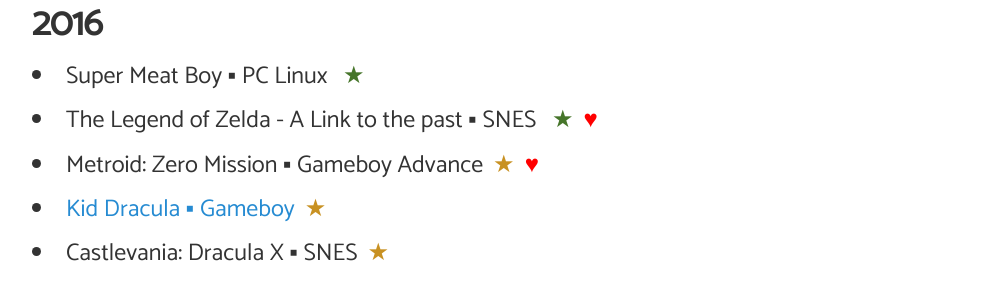
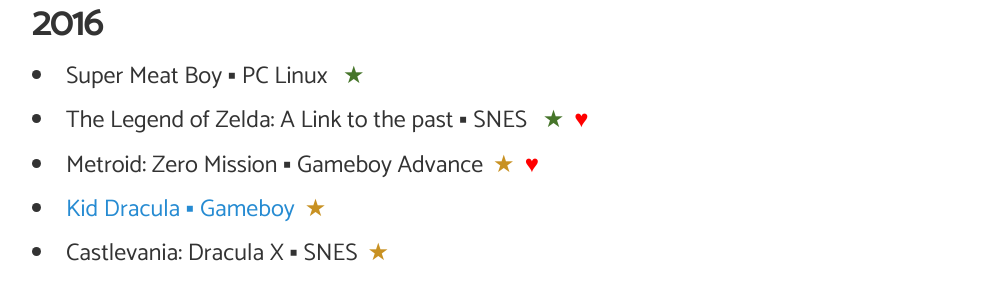
Before and after one commit to angelsimon/angelsimon.github.io, a Jekyll site: the page built from _posts/2016-09-07-jueguitos-que-termine.md, in a window 1280 px wide and 900 px high, scrolled down 336 px. Shown: the part 159-459 px from the top of the window, without its empty margins (32-1028 px from the left). Built offline with Jekyll 4.4.1, drawn with Linux system fonts in a browser that asks for light colours; nearby versions of some CDN libraries; comment, search, counter and statistics services are not loaded.

Commit message:
Update 2016-09-07-jueguitos-que-termine.md

```diff
--- a/_posts/2016-09-07-jueguitos-que-termine.md
+++ b/_posts/2016-09-07-jueguitos-que-termine.md
@@ -16,7 +16,7 @@
 <h2>2016</h2>
 <ul>
 <li>Super Meat Boy &#9642; PC Linux <span title="Jugando" class="playing">&#9733;</span></li>
-<li>The Legend of Zelda - A Link to the past &#9642; SNES <span title="Jugando" class="playing">&#9733;</span><span title="Favorito" class="fav">&hearts;</span></li>
+<li>The Legend of Zelda: A Link to the past &#9642; SNES <span title="Jugando" class="playing">&#9733;</span><span title="Favorito" class="fav">&hearts;</span></li>
 <li>Metroid: Zero Mission &#9642; Gameboy Advance<span title="Completado" class="won">&#9733;</span><span title="Favorito" class="fav">&hearts;</span></li>
 <li><a href="http://angelsimon.github.io/2016/09/14/kid-dracula.html" target="_blank">Kid Dracula &#9642; Gameboy</a><span title="Completado" class="won">&#9733;</span></li>
 <li>Castlevania: Dracula X &#9642; SNES<span title="Completado" class="won">&#9733;</span></li>
```
